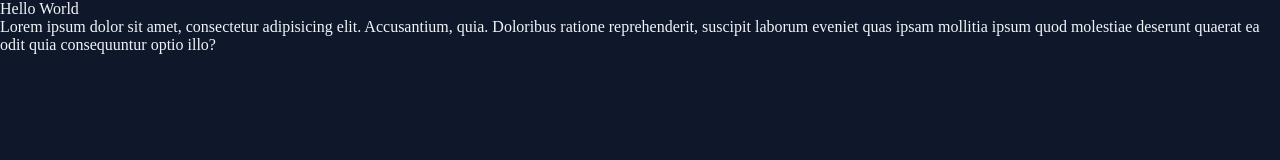
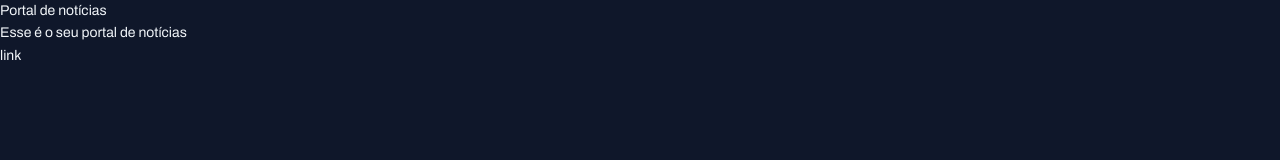
Before and after one commit to JonasDuarte18/Portal-de-noticias, a plain HTML site: page index.html in a window 1280 px wide. Drawn offline with Linux system fonts and the light colour scheme.

Commit message:
Aplicando fontes no projeto

```diff
--- a/index.html
+++ b/index.html
@@ -2,19 +2,24 @@
 <html lang="pt-BR">
 
 <head>
+  <link rel="preconnect" href="https://fonts.googleapis.com">
+  <link rel="preconnect" href="https://fonts.gstatic.com" crossorigin>
+
   <meta charset="UTF-8">
   <meta name="viewport" content="width=device-width, initial-scale=1.0">
   <title>Portal de viagens</title>
   <link rel="stylesheet" href="styles/index.css">
+
+  <link
+    href="https://fonts.googleapis.com/css2?family=Archivo:ital,wght@0,100..900;1,100..900&family=Poppins:wght@400;700&display=swap"
+    rel="stylesheet">
+
 </head>
 
 <body>
- Hello World
-  <p>
-    Lorem ipsum dolor sit amet, consectetur adipisicing elit. Accusantium, quia. Doloribus ratione reprehenderit,
-    suscipit laborum eveniet quas ipsam mollitia ipsum quod molestiae deserunt quaerat ea odit quia consequuntur optio
-    illo?
-  </p>
+  <h1>Portal de notícias</h1>
+  <h2>Esse é o seu portal de notícias</h2>
+<a href="#">link</a>
 </body>
 
 </html>
--- a/styles/global.css
+++ b/styles/global.css
@@ -11,10 +11,32 @@
   --stroke-color: #1E293B;
   --text-color-primary: #F1F5F9;
   --text-color-secondary: #CBD5E1;
+
+  --font-family: 'Archivo', sans-serif;
+  --h1: 800 24px/135% var(--font-family);
+  --h2: 800 16px/140% var(--font-family);
+  --h2: 800 14px/140% var(--font-family);
+  --text-span: 600 14px/145% var(--font-family);
+  --text: 400 14px/160% var(--font-family);
+  --text-sm: 400 14px/160% var(--font-family);
 }
 
 body {
+  font: var(--text);
   color: var(--text-color-primary);
   background-color: var(--bg-color);
 
 }
+
+a {
+  text-decoration: none;
+  color: inherit
+}
+
+a:hover {
+  color: var(--brand-color-light);
+}
+
+h1, h2, h3 {
+  font: inherit
+}
```
